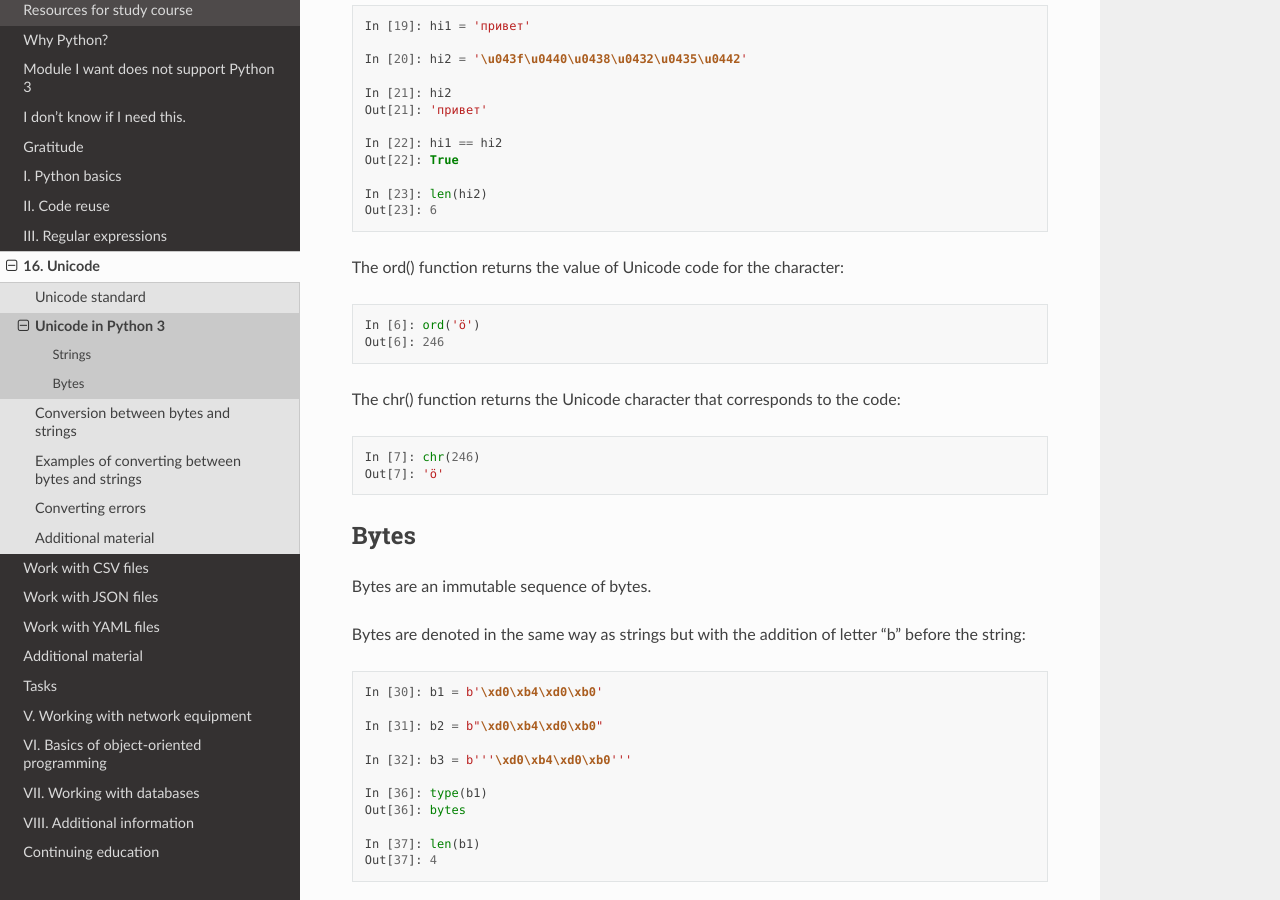
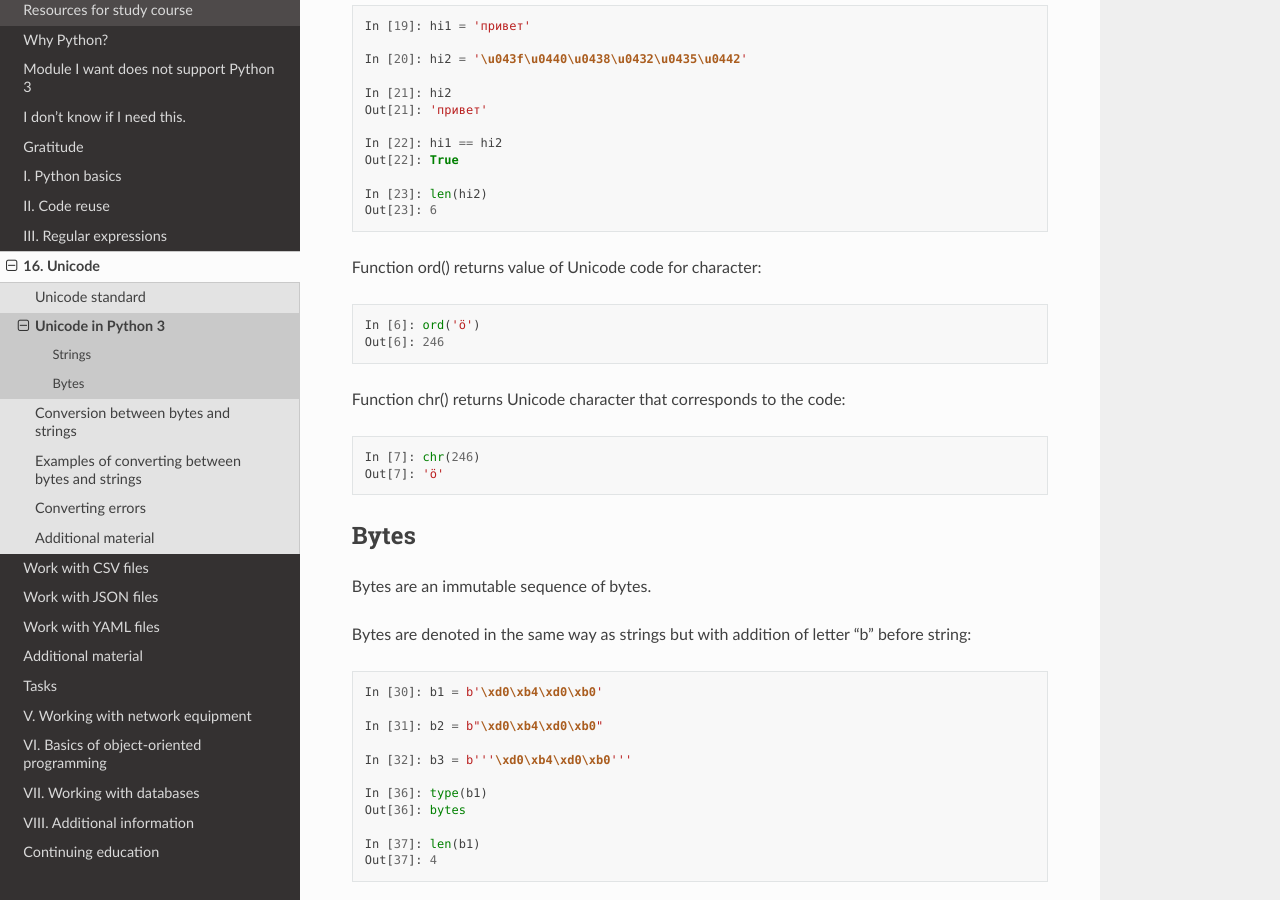
Before and after one commit to natenka/pyneng-book-en, a Sphinx documentation site: the page built from docs/source/book/16_unicode/python_3_unicode.rst, in a window 1280 px wide and 900 px high, scrolled down 1061 px. Built offline with Sphinx 7.4.7 and the Read the Docs theme 2.0.0, drawn with Linux system fonts in a browser that asks for light colours; pages that are not in the unit, such as notebooks, are missing from menus.

Commit message:
Update python_3_unicode.rst

```diff
--- a/docs/source/book/16_unicode/python_3_unicode.rst
+++ b/docs/source/book/16_unicode/python_3_unicode.rst
@@ -59,14 +59,14 @@ You can write a string as a sequence of Unicode codes:
     In [23]: len(hi2)
     Out[23]: 6
 
-The ord() function returns the value of Unicode code for the character:
+Function ord() returns value of Unicode code for character:
 
 .. code:: python
 
     In [6]: ord('ö')
     Out[6]: 246
 
-The chr() function returns the Unicode character that corresponds to the code:
+Function chr() returns Unicode character that corresponds to the code:
 
 .. code:: python
 
@@ -78,7 +78,7 @@ Bytes
 
 Bytes are an immutable sequence of bytes.
 
-Bytes are denoted in the same way as strings but with the addition of  letter "b" before the string:
+Bytes are denoted in the same way as strings but with addition of  letter "b" before string:
 
 .. code:: python
 
```
